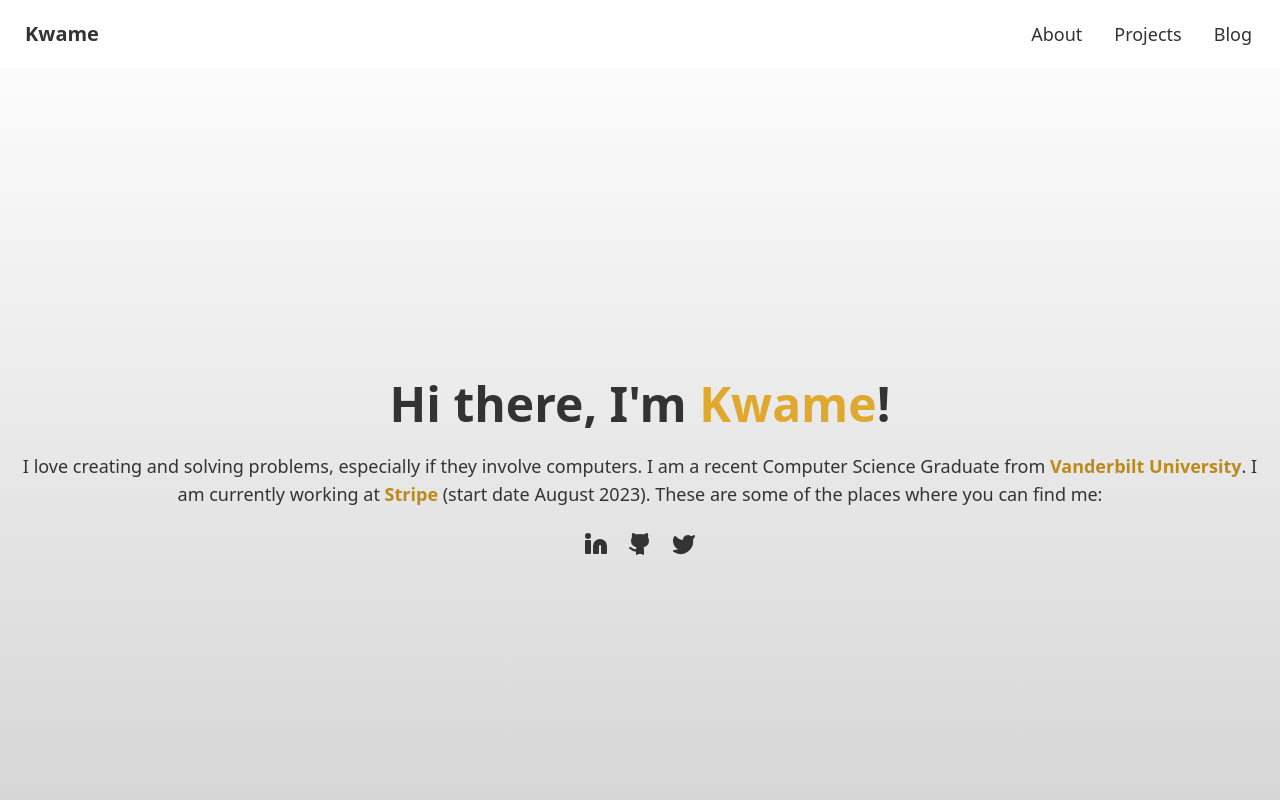
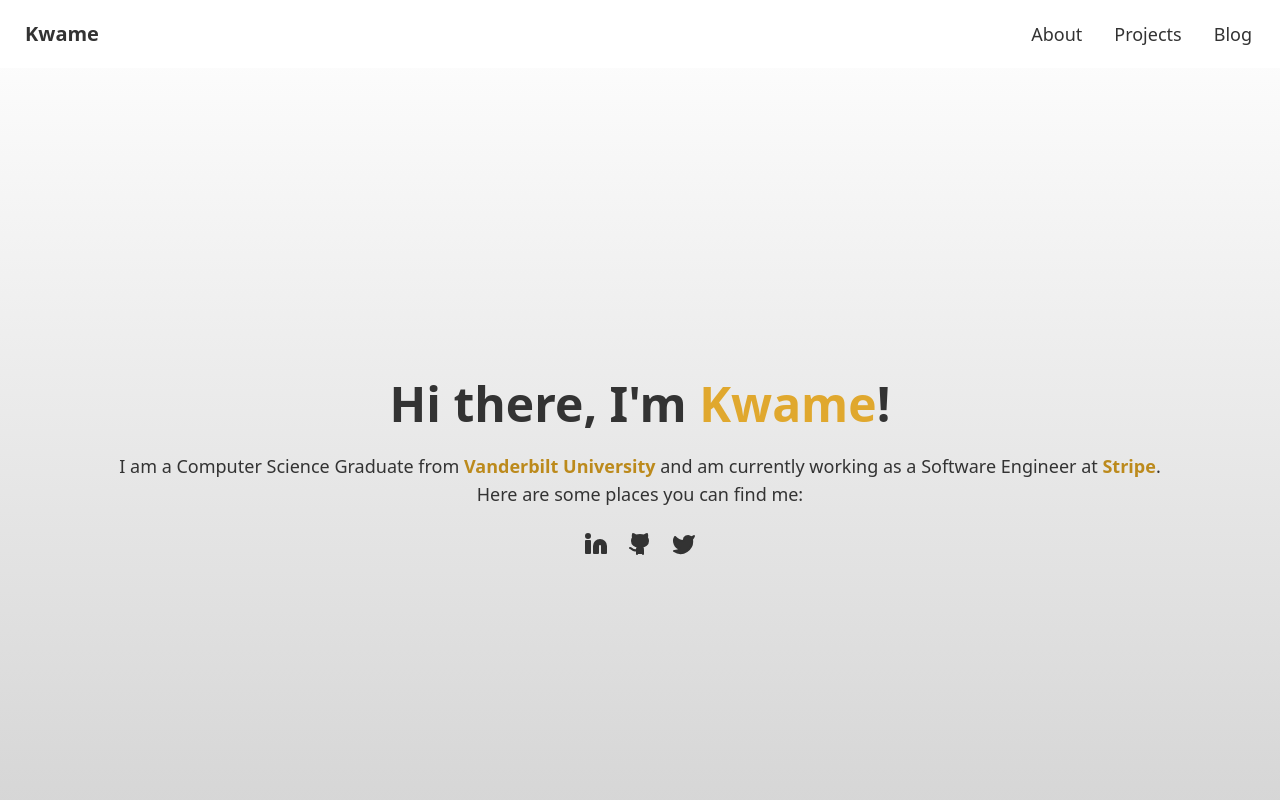
Before and after one commit to Kwameoab/portfolio, a SvelteKit app: page / in a window 1280 px wide. Shown: the top 800 px of the page. Built offline with nearby package versions, Linux system fonts and the light colour scheme.

Commit message:
make small change

```diff
--- a/src/routes/+page.svelte
+++ b/src/routes/+page.svelte
@@ -10,14 +10,13 @@
                     Hi there, I'm <span class="text-primary">Kwame</span>!
                 </h1>
                 <p class="py-6 text-lg">
-                    I love creating and solving problems, especially if they
-                    involve computers. I am a recent Computer Science Graduate
-                    from <span class="text-primary-focus font-bold"
+                    I am a Computer Science Graduate from
+                    <span class="text-primary-focus font-bold"
                         >Vanderbilt University</span
-                    >. I am currently working at
-                    <span class="text-primary-focus font-bold">Stripe</span> (start
-                    date August 2023). These are some of the places where you can
-                    find me:
+                    >
+                    and am currently working as a Software Engineer at
+                    <span class="text-primary-focus font-bold">Stripe</span>.
+                    <br>Here are some places you can find me:
                 </p>
                 <p class="flex space-x-5 justify-center">
                     <a
```
